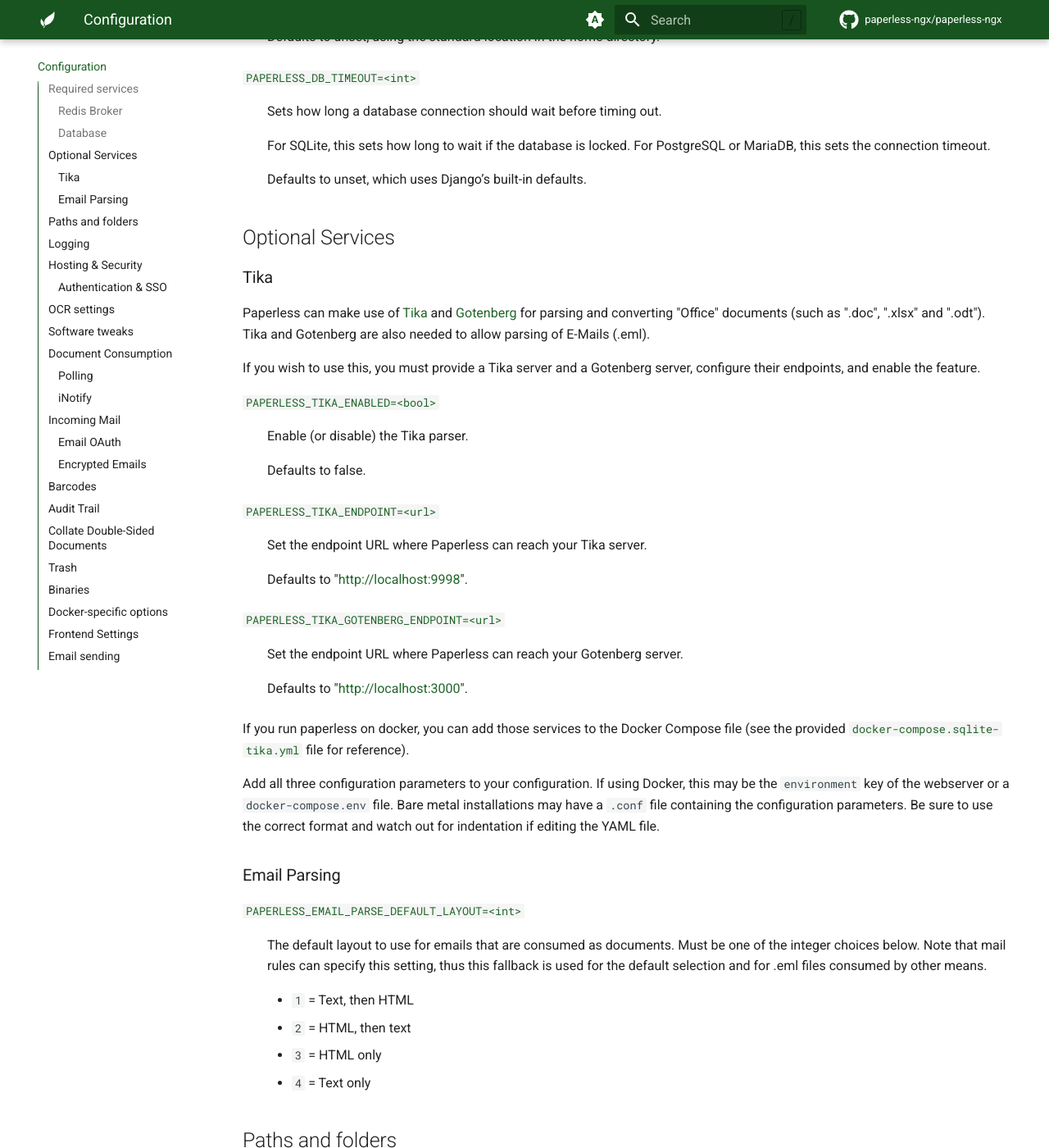
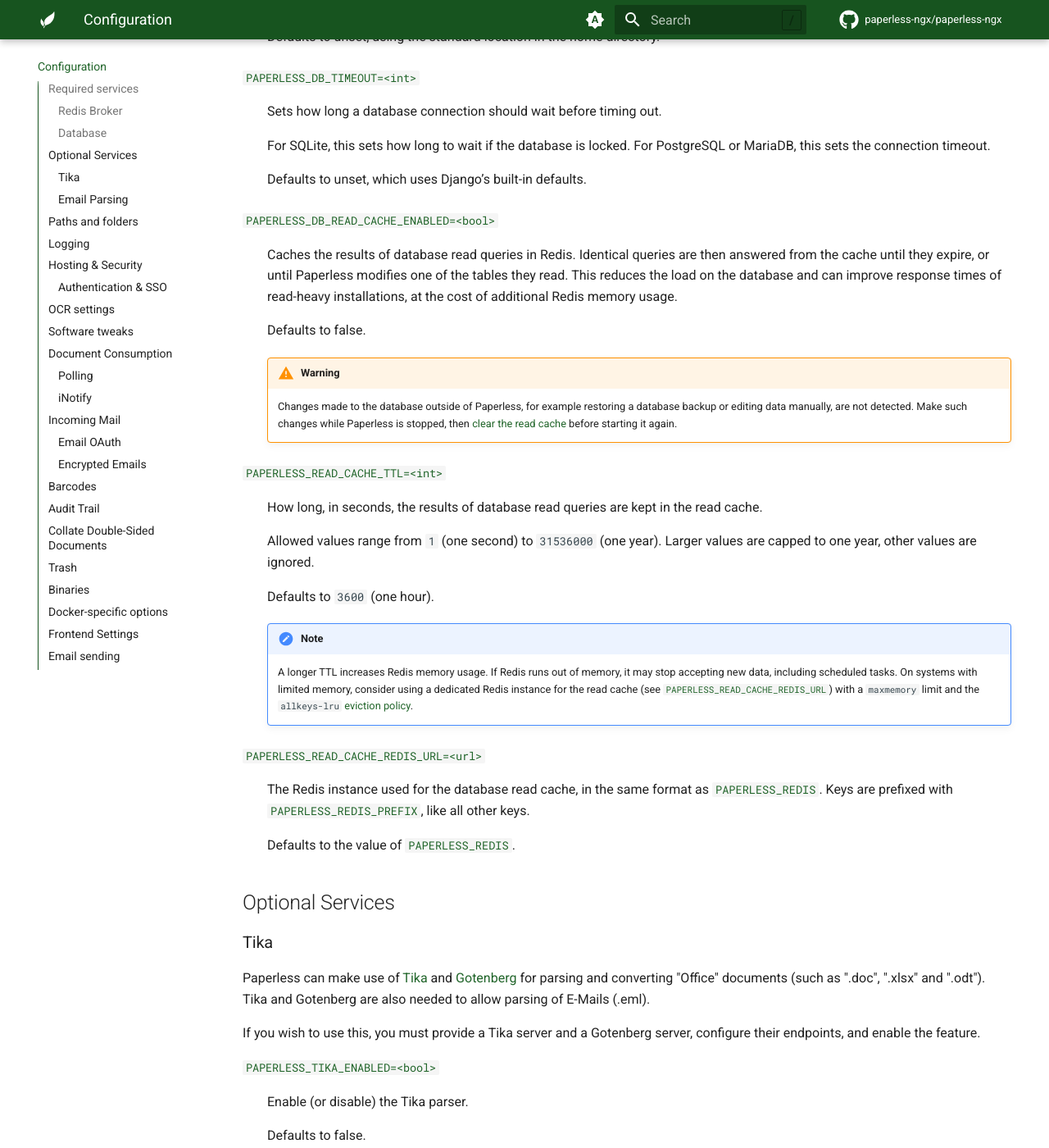
Before and after one commit to davidgomes/ycb-snap-3df1558b, an MkDocs documentation site: the page built from docs/configuration.md, in a window 1280 px wide and 1400 px high, scrolled down 3181 px. Shown: the whole window at 82% size. Built offline with MkDocs 1.6.1 and Material for MkDocs 9.7.7, drawn with Linux system fonts in a browser that asks for light colours; comment, search, counter and statistics services are not loaded.

Commit message:
Documentation: database read cache settings and invalidation
Co-authored-by: David Gomes <davidgomes@users.noreply.github.com>

```diff
--- a/docs/configuration.md
+++ b/docs/configuration.md
@@ -158,6 +158,48 @@ Available options are `postgresql` and `mariadb`.
     For PostgreSQL or MariaDB, this sets the connection timeout.
 
     Defaults to unset, which uses Django’s built-in defaults.
+
+#### [`PAPERLESS_DB_READ_CACHE_ENABLED=<bool>`](#PAPERLESS_DB_READ_CACHE_ENABLED) {#PAPERLESS_DB_READ_CACHE_ENABLED}
+
+: Caches the results of database read queries in Redis. Identical queries are then answered
+from the cache until they expire, or until Paperless modifies one of the tables they read.
+This reduces the load on the database and can improve response times of read-heavy
+installations, at the cost of additional Redis memory usage.
+
+    Defaults to false.
+
+    !!! warning
+
+        Changes made to the database outside of Paperless, for example restoring a database
+        backup or editing data manually, are not detected. Make such changes while Paperless
+        is stopped, then [clear the read cache](administration.md#db-read-cache) before
+        starting it again.
+
+#### [`PAPERLESS_READ_CACHE_TTL=<int>`](#PAPERLESS_READ_CACHE_TTL) {#PAPERLESS_READ_CACHE_TTL}
+
+: How long, in seconds, the results of database read queries are kept in the read cache.
+
+    Allowed values range from `1` (one second) to `31536000` (one year). Larger values are
+    capped to one year, other values are ignored.
+
+    Defaults to `3600` (one hour).
+
+    !!! note
+
+        A longer TTL increases Redis memory usage. If Redis runs out of memory, it may stop
+        accepting new data, including scheduled tasks. On systems with limited memory,
+        consider using a dedicated Redis instance for the read cache (see
+        [`PAPERLESS_READ_CACHE_REDIS_URL`](#PAPERLESS_READ_CACHE_REDIS_URL)) with a
+        `maxmemory` limit and the `allkeys-lru`
+        [eviction policy](https://redis.io/docs/latest/develop/reference/eviction/).
+
+#### [`PAPERLESS_READ_CACHE_REDIS_URL=<url>`](#PAPERLESS_READ_CACHE_REDIS_URL) {#PAPERLESS_READ_CACHE_REDIS_URL}
+
+: The Redis instance used for the database read cache, in the same format as
+[`PAPERLESS_REDIS`](#PAPERLESS_REDIS). Keys are prefixed with
+[`PAPERLESS_REDIS_PREFIX`](#PAPERLESS_REDIS_PREFIX), like all other keys.
+
+    Defaults to the value of [`PAPERLESS_REDIS`](#PAPERLESS_REDIS).
 
 ## Optional Services
 
```
Also changed, not shown: docs/administration.md (+14 -0 lines), 1 other file.
